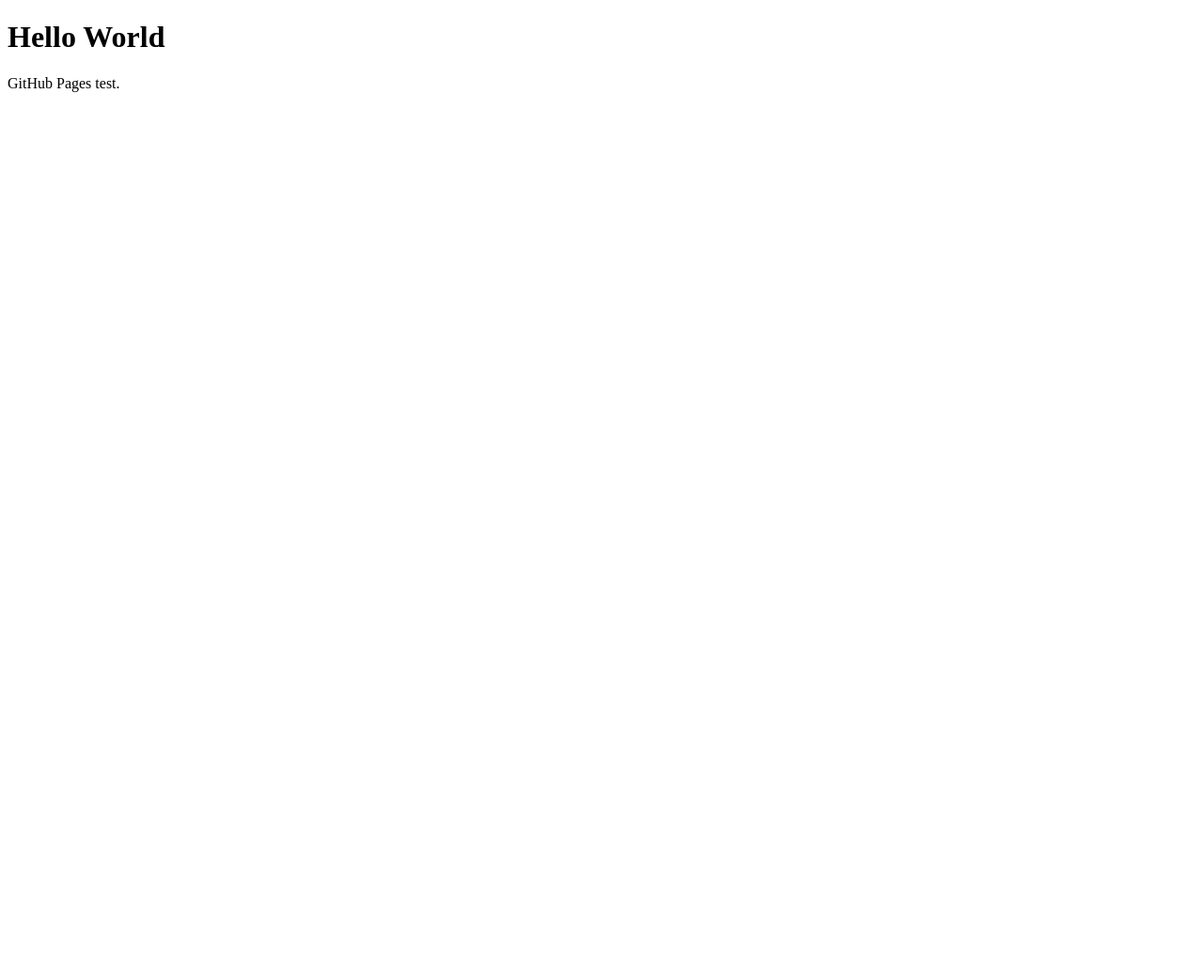
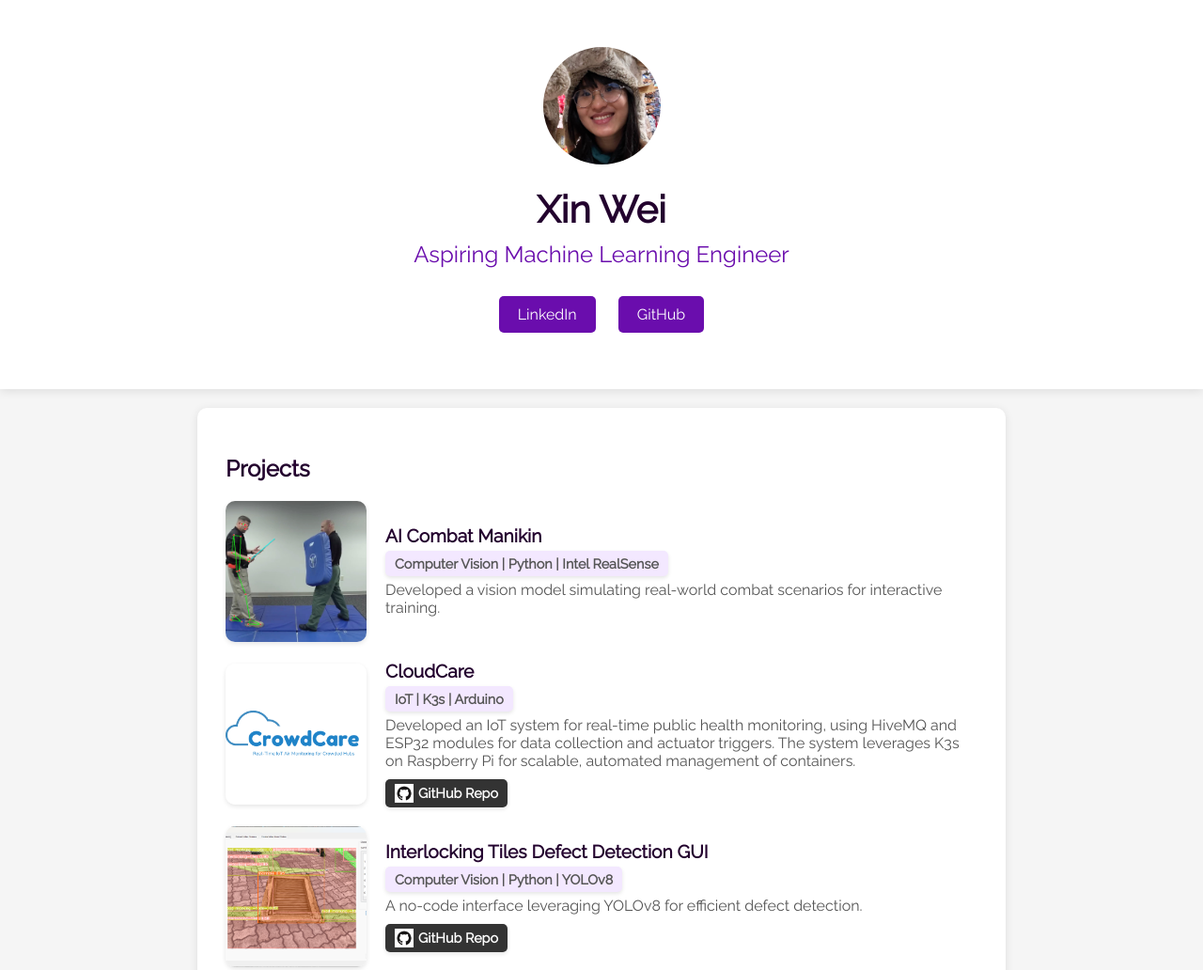
Before and after one commit to xinweiching/xinweiching.github.io, a plain HTML site: page index.html in a window 1280 px wide. Shown: the top 1032 px of the page at 94% size. Before the commit the page ends 800 px from the top, so only its background shows below. Drawn offline with Linux system fonts and the light colour scheme.

Commit message:
Website update

```diff
--- /dev/null
+++ b/css/home.css
@@ -0,0 +1,64 @@
+.btn-gap {
+    gap: 5rem;
+}
+
+.btn-padding {
+    padding-top: 0.75rem;
+    padding-bottom: 0.75rem;
+    padding-left: 1.30rem;
+    padding-right: 1.30rem;
+    background-color: #9CD3D1;
+    border-radius: 99px;
+
+    text-decoration: none;
+    color:#23022E;
+}
+
+.centre {
+    margin:auto;
+}
+
+.div-margin {
+    margin-top: 2.5rem;
+    margin-bottom: 3rem;
+}
+
+.home-centre {
+    display: inline-block;
+    width: auto;
+}
+
+.home-container {
+    padding: 0.01em 16px;
+}
+
+.home-content {
+    max-width: 980px;
+}
+
+.home-padding-32 {
+    padding: 32px !important;
+}
+
+.profile-img {
+    border-radius: 50%;
+    border: 10px solid #9CD3D1;
+}
+
+.text-centre {
+    text-align: center;
+}
+
+.light-grey {
+    color: #23022E !important;
+    background-color: #EEE8E8 !important;
+}
+
+h1 {
+    font-size: 36px;
+}
+
+body, h1 {
+    font-family: Verdana, sans-serif;
+    font-stretch: expanded;
+}
--- /dev/null
+++ b/css/styles.css
@@ -0,0 +1,199 @@
+body {
+    font-family: "Raleway", sans-serif;
+    margin: 0;
+    background-color: #F5F5F5;
+    color: #23022E;
+}
+
+header {
+    text-align: center;
+    padding: 50px;
+    background-color: #FFF;
+    box-shadow: 0 2px 10px rgba(0, 0, 0, 0.1);
+}
+
+.profile-img {
+    border-radius: 50%;
+    margin-bottom: 20px;
+}
+
+h1 {
+    margin: 0;
+    font-size: 2.5em;
+}
+
+h2 {
+    margin-top: 10px;
+    font-weight: 300;
+    color: #6A0DAD;
+}
+
+.btn-gap a {
+    display: inline-block;
+    margin: 10px;
+    padding: 10px 20px;
+    background-color: #6A0DAD;
+    color: #FFF;
+    text-decoration: none;
+    border-radius: 5px;
+    transition: background-color 0.3s;
+}
+
+.btn-gap a:hover {
+    background-color: #5A0985;
+}
+
+section {
+    padding: 50px 20px;
+    text-align: center;
+}
+
+.work-experience, .projects, .contact {
+    background-color: #FFF;
+    box-shadow: 0 2px 10px rgba(0, 0, 0, 0.1);
+    margin: 20px auto;
+    max-width: 800px;
+    border-radius: 10px;
+    text-align: left;
+    padding: 30px;
+}
+
+.work-experience h3, .projects h3, .contact h3 {
+    margin: 0;
+    padding: 20px 0;
+    color: #23022E;
+    font-size: 1.5em;
+}
+
+.project-item {
+    display: flex;
+    align-items: center;
+    margin-bottom: 20px;
+}
+
+.project-img {
+    width: 150px;
+    height: 150px;
+    object-fit: cover;
+    margin-right: 20px;
+    border-radius: 10px;
+    box-shadow: 0 2px 5px rgba(0, 0, 0, 0.1);
+}
+
+.experience {
+    margin-top: 20px;
+}
+
+.experience-item {
+    margin-bottom: 20px;
+    padding: 15px;
+    border: 1px solid #ccc;
+    border-radius: 8px;
+    background-color: #f9f9f9;
+}
+
+.experience-item h4 {
+    font-size: 18px;
+    margin-bottom: 5px;
+    color: #333;
+}
+
+.experience-item .company-name {
+    font-size: 16px;
+    color: #555;
+    margin-bottom: 5px;
+}
+
+.experience-item .duration {
+    font-size: 14px;
+    color: #888;
+    margin-bottom: 10px;
+}
+
+.experience-item ul {
+    padding-left: 20px;
+    margin: 0;
+    list-style-type: disc;
+}
+
+.experience-item ul li {
+    font-size: 14px;
+    margin-bottom: 5px;
+}
+
+
+.work-experience h4, .project-item h4 {
+    margin: 0;
+    font-size: 1.2em;
+    color: #23022E;
+}
+
+.project-item p {
+    margin: 5px 0 0;
+    color: #555;
+}
+
+.skills {
+    font-size: 0.9em;
+    color: #6A0DAD;
+    background-color: #F3E8FF;
+    padding: 5px 10px;
+    border-radius: 5px;
+    display: inline-block;
+    margin-top: 10px;
+    box-shadow: 0 2px 4px rgba(0, 0, 0, 0.1);
+    font-weight: bold;
+}
+
+.buttons-container {
+    display: flex;
+    align-items: center; /* Vertically center the button and skills */
+    gap: 10px; /* Adjust the space between the button and skills */
+}
+
+.github-btn {
+    display: inline-flex;
+    align-items: center;
+    text-decoration: none;
+    color: #fff;
+    background-color: #333;
+    padding: 5px 10px;
+    border-radius: 5px;
+    font-size: 0.9em;
+    margin-top: 10px;
+    font-weight: bold;
+    box-shadow: 0 2px 4px rgba(0, 0, 0, 0.1);
+    transition: background-color 0.3s ease, transform 0.2s ease;
+}
+
+.learn-more-btn {
+    height:20px;
+    display: inline-flex;
+    align-items: center;
+    text-decoration: none;
+    color: #fff;
+    background-color: #6A0DAD;
+    padding: 5px 10px;
+    border-radius: 5px;
+    font-size: 0.9em;
+    margin-top: 10px;
+    font-weight: bold;
+    box-shadow: 0 2px 4px rgba(0, 0, 0, 0.1);
+    transition: background-color 0.3s ease, transform 0.2s ease;
+}
+
+.github-btn:hover {
+    background-color: #555;
+    transform: scale(1.05);
+}
+
+.github-btn img {
+    margin-right: 5px;
+}
+
+footer {
+    text-align: center;
+    padding: 20px;
+    background-color: #6A0DAD;
+    color: #FFF;
+}
--- a/index.html
+++ b/index.html
@@ -1,7 +1,83 @@
 <!DOCTYPE html>
-<html>
-    <body>
-        <h1>Hello World</h1>
-        <p>GitHub Pages test.</p>
-    </body>
+<html lang="en">
+<head>
+    <meta charset="UTF-8">
+    <meta name="viewport" content="width=device-width, initial-scale=1.0">
+    <title>Xin Wei's Portfolio</title>
+    <link rel="stylesheet" href="css/styles.css">
+    <link rel="stylesheet" href="https://fonts.googleapis.com/css?family=Raleway">
+</head>
+<body>
+    <header>
+        <img src="img/profilepicture.jpg" alt="Profile Picture" class="profile-img" style="width:125px;height:125px;">
+        <h1>Xin Wei</h1>
+        <h2>Aspiring Machine Learning Engineer</h2>
+        <div class="btn-gap">
+            <a href="https://www.linkedin.com/in/xin-wei-ching/">LinkedIn</a>
+            <a href="https://github.com/pseuds">GitHub</a>
+        </div>
+    </header>
+
+    <section class="projects">
+        <h3>Projects</h3>
+        <div class="project-item">
+            <img src="img/posebaton.jpg" alt="AI Combat Manikin Project" class="project-img">
+            <div>
+                <h4>AI Combat Manikin</h4>
+                <p class="skills"> Computer Vision | Python | Intel RealSense</p>
+                <p>Developed a vision model simulating real-world combat scenarios for interactive training.</p>
+            </div>
+        </div>
+        <div class="project-item">
+            <img src="img/cloudcare-2.png" alt="CloudCare Project" class="project-img">
+            <div>
+                <h4>CloudCare</h4>
+                <p class="skills"> IoT | K3s | Arduino</p>
+                <p>
+                    Developed an IoT system for real-time public health monitoring, using HiveMQ and ESP32 modules for data collection and actuator triggers. The system leverages K3s on Raspberry Pi for scalable, automated management of containers.</p>
+                <div class="buttons-container">
+                    <a href="https://github.com/pseuds/CrowdCare" target="_blank" rel="noopener noreferrer" class="github-btn">
+                        <img src="img/github-icon.png" alt="GitHub Icon" style="width:20px; height:20px; vertical-align:middle;"> GitHub Repo
+                    </a>
+                    <!-- <a href="/cloudcare" class="learn-more-btn">Learn More</a> -->
+                </div>
+            </div>
+        </div>
+        <div class="project-item">
+            <img src="img/itdd-gui.png" alt="ITDD Project" class="project-img">
+            <div>
+                <h4>Interlocking Tiles Defect Detection GUI</h4>
+                <p class="skills">Computer Vision | Python | YOLOv8 </p>
+                <p>A no-code interface leveraging YOLOv8 for efficient defect detection.</p>
+                <div class="buttons-container">
+                    <a href="https://github.com/pseuds/ITDD-GUI" target="_blank" rel="noopener noreferrer" class="github-btn">
+                        <img src="img/github-icon.png" alt="GitHub Icon" style="width:20px; height:20px; vertical-align:middle;"> GitHub Repo
+                    </a>
+                </div>
+            </div>
+        </div>
+        <div class="project-item">
+            <img src="img/cv-proj.png" alt="Road Sign Detection System" class="project-img">
+            <div>
+                <h4>Road Sign Detection System</h4>
+                <p class="skills">Computer Vision | PyTorch |  OpenCV</p>
+                <p>A robust solution designed to recognize Singapore road signs for autonomous vehicles.</p>
+                <div class="buttons-container">
+                    <a href="https://github.com/pseuds/SG-Road-Signs-Detection" target="_blank" rel="noopener noreferrer" class="github-btn">
+                        <img src="img/github-icon.png" alt="GitHub Icon" style="width:20px; height:20px; vertical-align:middle;"> GitHub Repo
+                    </a>
+                </div>
+            </div>
+        </div>
+    </section>
+
+    <section class="contact">
+        <h3>Contact</h3>
+        <p>Email: xinweiching@gmail.com</p>
+    </section>
+
+    <!-- <footer>
+        <p>&copy; 2024 Xin Wei | All Rights Reserved</p>
+    </footer> -->
+</body>
 </html>
```
Also changed, not shown: img/cloudcare-2.png (added), img/cloudcare.png (added), img/cv-proj.png (added), img/github-icon.png (added), img/itdd-gui.png (added), img/posebaton.jpg (added), img/profilepicture.jpg (added), 1 other file.
